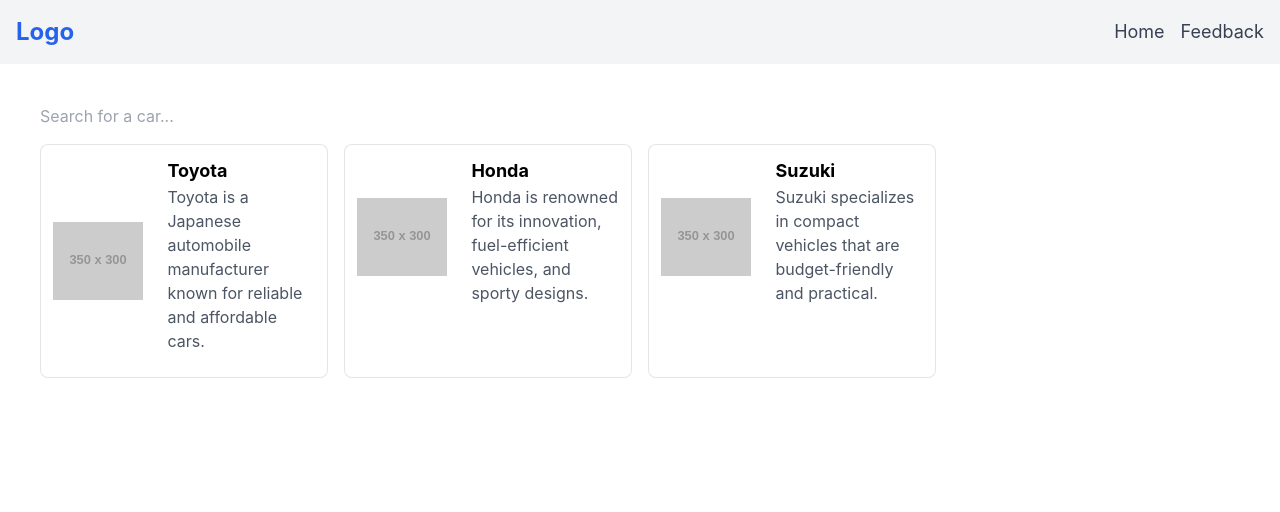
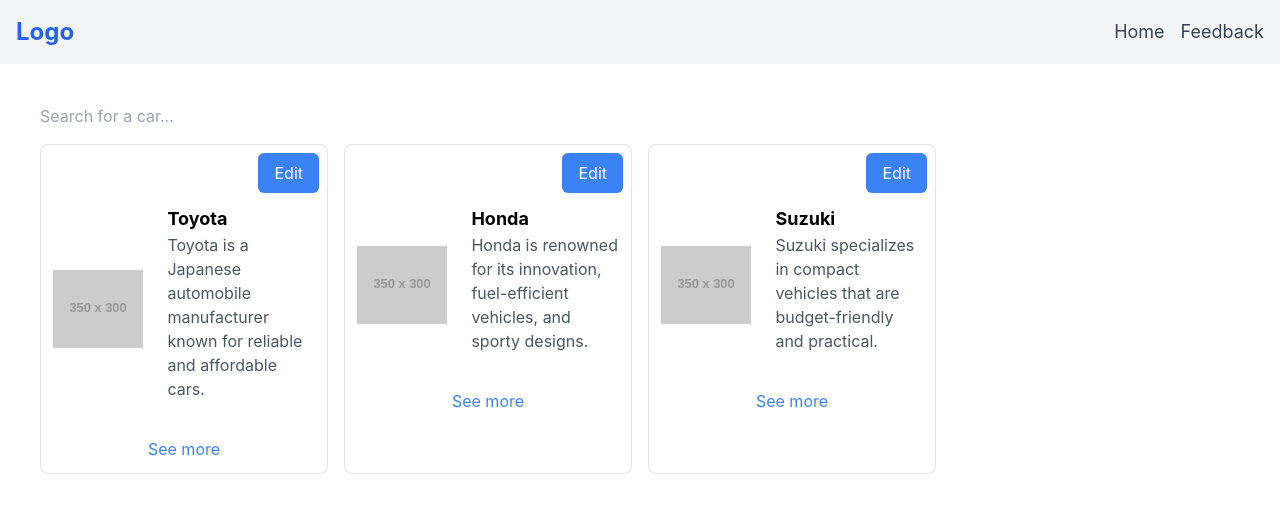
Before and after one commit to abdullah-arrivy/car-web, a React (Create React App) app in the folder app/: page / in a window 1280 px wide. Shown: the top 512 px of the page. Built offline with nearby package versions, Linux system fonts and the light colour scheme.

Commit message:
Add : edit option

```diff
--- a/app/src/components/home/CarCard.jsx
+++ b/app/src/components/home/CarCard.jsx
@@ -1,18 +1,37 @@
-import React, { memo } from "react";
+import React, { memo, useState } from "react";
 import { Link } from "react-router";
 import { routeText } from "../../routes/RouteText";
 
 const CarCard = ({ cars }) => {
+  const [edit, setEdit] = useState(false);
+  const [brand, setBrand] = useState(null);
+
+  const handleEdit = (car) => {
+    setBrand(car);
+    setEdit(true);
+  };
+
+  const handleCancel = () => {
+    setBrand(null);
+    setEdit(false);
+  };
+
   return (
     <div className="grid gap-4 grid-cols-1 sm:grid-cols-2 md:grid-cols-3 lg:grid-cols-4 mt-4">
       {cars.map((car) => (
-        <Link
-          to={routeText.CAR_DETAIL_URL.replace(":id", car.id)}
-          state={car}
+        <div
           key={car.id}
-          className="max-w-[490px] rounded-lg w-[100%] overflow-hidden bg-white border border-black/10"
+          className="max-w-[490px] rounded-lg w-full overflow-hidden bg-white border border-black/10"
         >
           <div className="card">
+            <div className="pt-2 flex justify-end">
+              <button
+                onClick={() => handleEdit(car)}
+                className="px-4 py-2 bg-blue-500 text-white rounded-md mr-2"
+              >
+                Edit
+              </button>
+            </div>
             <div className="grid grid-cols-1 sm:grid-cols-5">
               <div className="col-span-2 p-3 flex justify-center">
                 <img
@@ -26,8 +45,52 @@
                 <p className="mb-3 text-gray-600">{car.description}</p>
               </div>
             </div>
+            <div className="p-3 flex items-center justify-center">
+              <Link
+                to={routeText.CAR_DETAIL_URL.replace(":id", car.id)}
+                state={car}
+                className="text-blue-500 hover:underline"
+              >
+                See more
+              </Link>
+            </div>
           </div>
-        </Link>
+
+          {edit && brand?.id === car.id && (
+            <div className="edit-overlay">
+              <div className="p-4 bg-white shadow-lg rounded-lg">
+                <h3 className="font-bold text-xl">Edit {car.name}</h3>
+                <div className="mt-4">
+                  <label className="block text-sm font-medium text-gray-700">
+                    Brand Name
+                  </label>
+                  <input
+                    type="text"
+                    value={brand.name}
+                    onChange={(e) =>
+                      setBrand({ ...brand, name: e.target.value })
+                    }
+                    className="mt-2 w-full border border-gray-300 p-2 rounded-md"
+                  />
+                </div>
+                <div className="mt-4 flex justify-end">
+                  <button
+                    onClick={handleCancel}
+                    className="px-4 py-2 bg-gray-300 text-black rounded-md mr-2"
+                  >
+                    Cancel
+                  </button>
+                  <button
+                    onClick={handleCancel}
+                    className="px-4 py-2 bg-blue-500 text-white rounded-md"
+                  >
+                    Save
+                  </button>
+                </div>
+              </div>
+            </div>
+          )}
+        </div>
       ))}
     </div>
   );
--- a/app/src/pages/Home.jsx
+++ b/app/src/pages/Home.jsx
@@ -19,7 +19,7 @@
     []
   );
 
-  console.log("lofa1");
+  console.log("lofa111");
   return (
     <div>
       <Search onSearch={handleSearch} />
```
